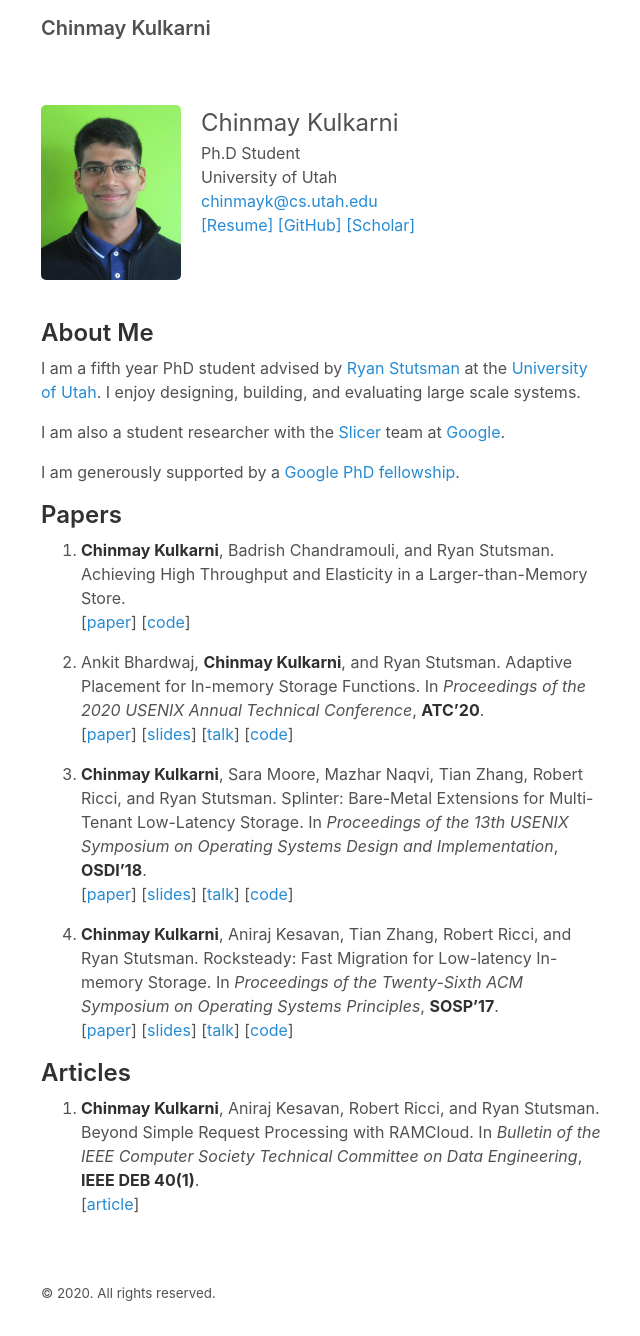
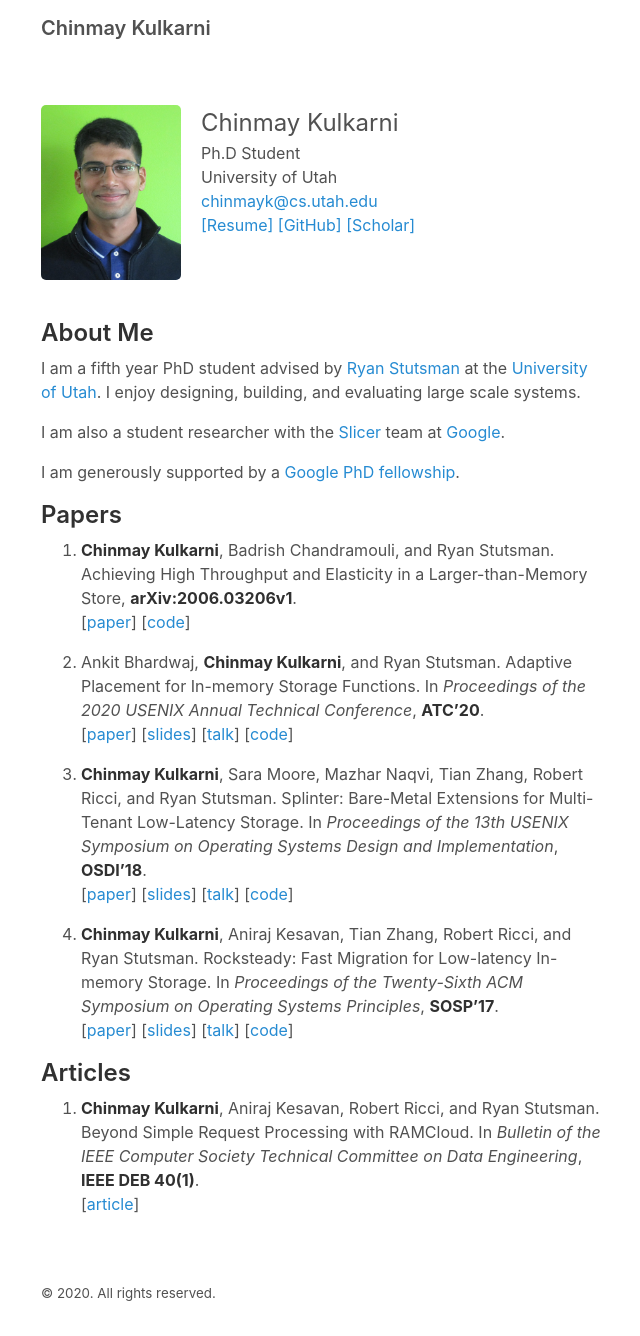
Before and after one commit to chinkulkarni/chinkulkarni.github.io, a Jekyll site: the page built from index.md, in a window 1280 px wide. Shown: the whole page, without its empty margins (319-959 px from the left). Built offline with Jekyll 4.4.1, drawn with Linux system fonts in a browser that asks for light colours.

Commit message:
Add Arxiv details for Shadowfax

```diff
--- a/index.md
+++ b/index.md
@@ -32,7 +32,8 @@ https://ai.googleblog.com/2019/09/announcement-of-2019-fellowship.html).
 ## Papers
 
 1. **Chinmay Kulkarni**, Badrish Chandramouli, and Ryan Stutsman.
-   Achieving High Throughput and Elasticity in a Larger-than-Memory Store.<br>
+   Achieving High Throughput and Elasticity in a Larger-than-Memory Store,
+   **arXiv:2006.03206v1**.<br>
    [[paper](https://chinkulkarni.github.io/public/shadowfax.pdf)]
    [[code](https://github.com/microsoft/FASTER)]
 
```
